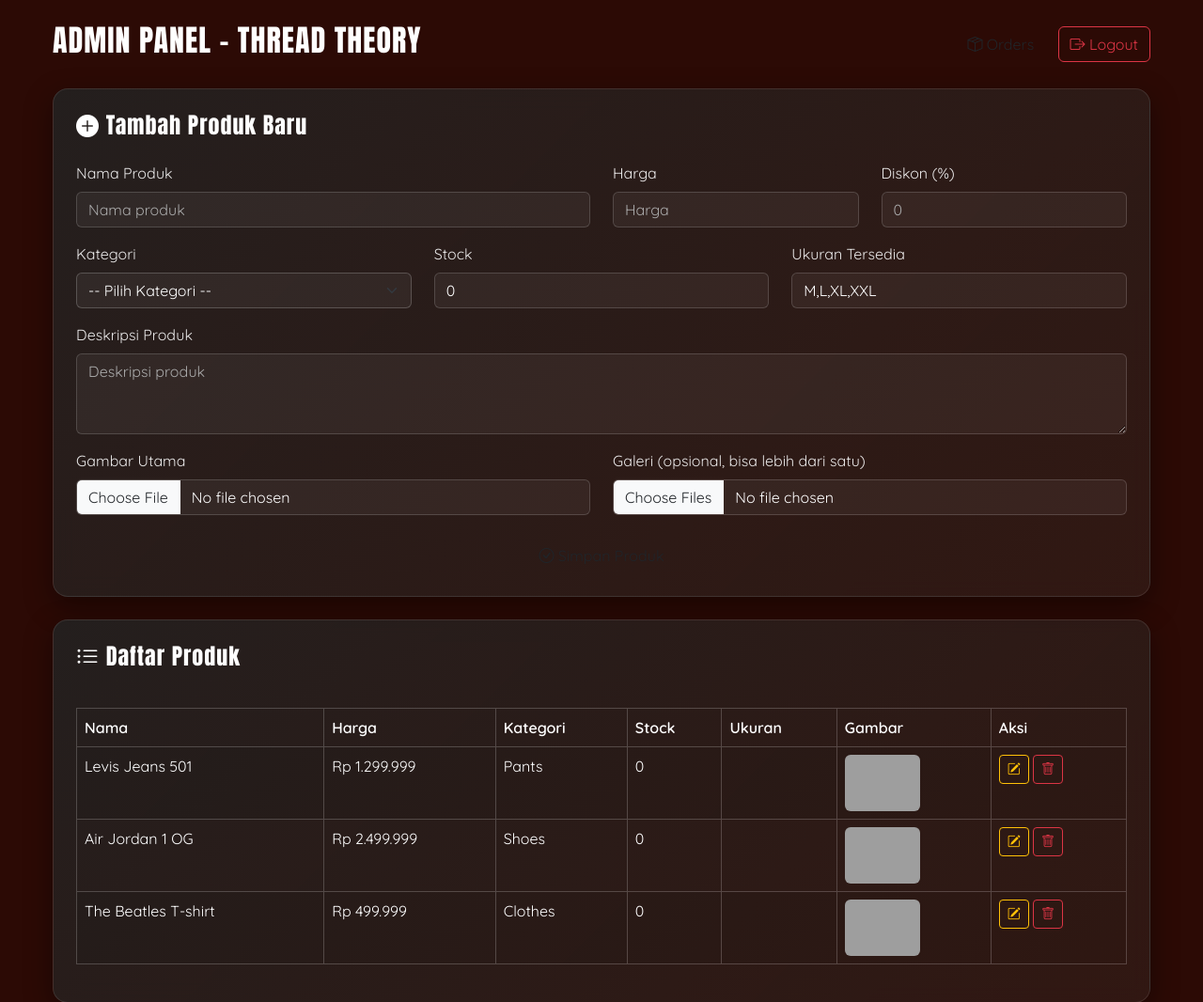
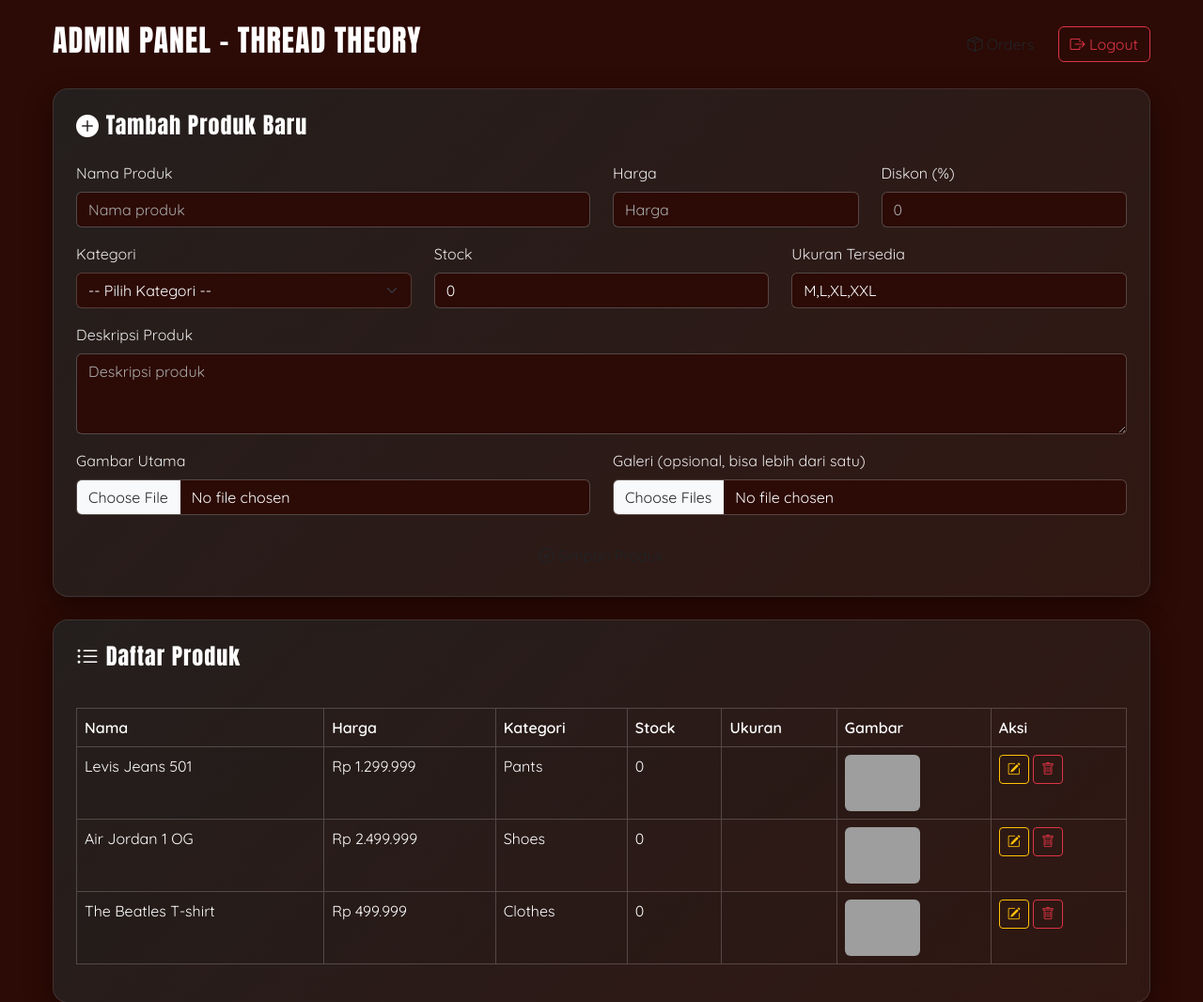
Before and after one commit to HagaDalpintoGinting/HAGA_STORE, a PHP site: page / in a window 1280 px wide. Shown: the top 1066 px of the page at 94% size. Run offline with PHP 8.4, Linux system fonts and the light colour scheme; a user stored in the database is signed in; data comes from the database, SQL or seed files in the repository; data that the repository does not hold is empty; some libraries are stand-ins or nearby versions; grey boxes are pictures that could not be loaded.

```diff
--- a/admin/theme.css
+++ b/admin/theme.css
@@ -15,7 +15,7 @@ body {
 }
 
 .form-control, .form-select {
-    background-color: rgba(255,255,255,0.05) !important;
+    background-color:  #2c0a05 !important;
     border: 1px solid rgba(255,255,255,0.2) !important;
     color: #fff !important;
 }
```
